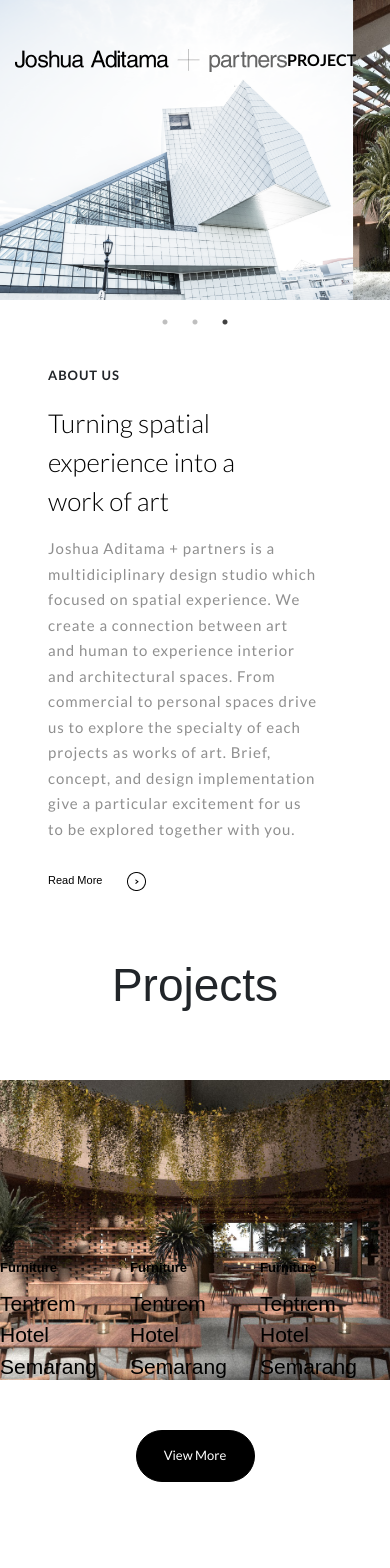
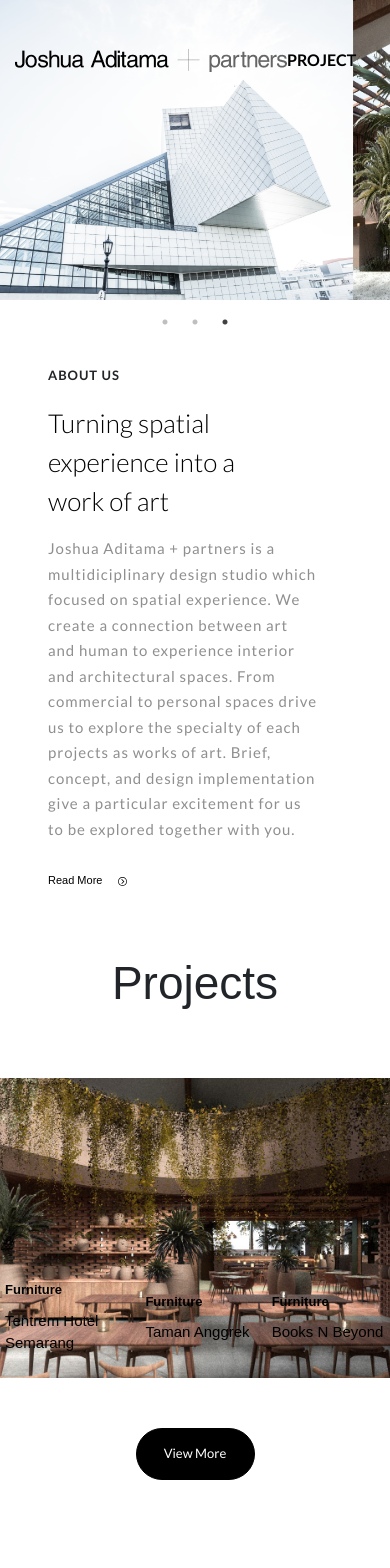
Before and after one commit to TommyBoentoro/joshua_aditama, a React (Create React App) app: page / in a window 390 px wide. Shown: the top 1568 px of the page. Built offline with nearby package versions, Linux system fonts and the light colour scheme.

Commit message:
Icon Home Done

```diff
--- a/src/Pages/Home.jsx
+++ b/src/Pages/Home.jsx
@@ -20,6 +20,8 @@ import jumbotron from './../Assets/jumbotron.JPG'
 // Helpers
 import hoverFunction from "../helpers/hoverbackground"
 
+// Icon
+import {IoIosArrowDropright} from 'react-icons/io';
 
 // Import css
 import "./../Supports/home.css"
@@ -98,10 +100,11 @@ class Home extends React.Component{
 
                                 <div className="d-flex fontReadMore">
                                     <div>
-                                        Read More
+                                        <a href="/studio" style={{color:"black"}}>Read More</a>
                                     </div>
-                                    <div style={{marginLeft:"25px"}}>
-                                        <img src={arrow} alt="" />
+
+                                    <div style={{marginLeft:"15px"}}>
+                                        <a style={{color:"black"}} href="/studio"><IoIosArrowDropright/></a>
                                     </div>
                                 </div>
 
@@ -141,7 +144,7 @@ class Home extends React.Component{
                                         Furniture
                                     </div>
                                     <div className="fonthoverbody">
-                                        Tentrem Hotel Semarang
+                                        Taman Anggrek
                                     </div>
                                 </a>
                            </div>
@@ -153,7 +156,7 @@ class Home extends React.Component{
                                         Furniture
                                     </div>
                                     <div className="fonthoverbody">
-                                        Tentrem Hotel Semarang
+                                        Books N Beyond
                                     </div>
                                 </a>
                            </div>
--- a/src/Supports/homeresponsive.css
+++ b/src/Supports/homeresponsive.css
@@ -152,12 +152,14 @@
     .fonthoverheading{
         font-size: 12px;
         font-weight: 700;
+        margin-left: 10px;
     }
 
     .fonthoverbody{
         font-size: 20px;
         font-weight: 300;
         margin-top: 8px;
+        margin-left: 10px;
     }
 
     .projectcardheight{
@@ -223,12 +225,14 @@
     .fonthoverheading{
     font-size: 13px;
     font-weight: 700;
+    margin-left: 5px;
 }
 
     .fonthoverbody{
-        font-size: 21px;
+        font-size: 15px;
         font-weight: 300;
         margin-top: 10px;
+        margin-left: 5px;
     }
 
     .marginhome{
```
Also changed, not shown: 1 other file (tests, documents, lock files or other folders).
